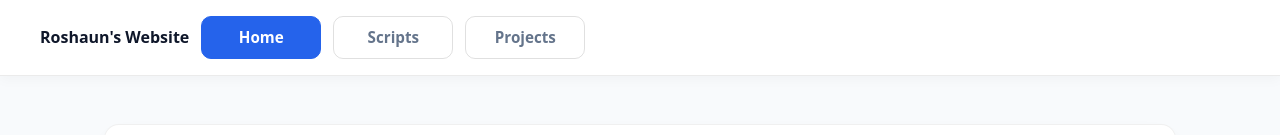
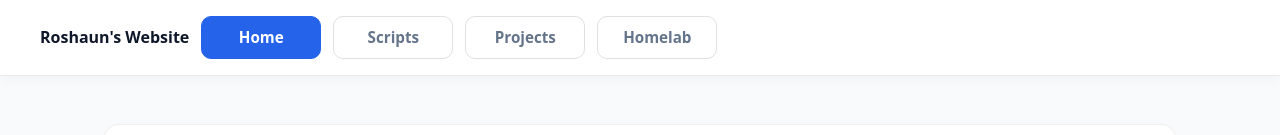
Before and after one commit to shawnie-webdev/roshan-web, a website: page public/homepage/index.html in a window 1280 px wide. Shown: the top 135 px of the page. Drawn offline with Linux system fonts and the light colour scheme; no server answers.

Commit message:
Add Homelab to site navigation

```diff
--- a/public/homepage/index.html
+++ b/public/homepage/index.html
@@ -14,6 +14,7 @@
             <a class="nav-btn active buttonlike" href="/">Home</a>
             <a class="nav-btn buttonlike" href="/list/scripts">Scripts</a>
             <a class="nav-btn buttonlike" href="/list/projects">Projects</a>
+        <a class="nav-btn buttonlike" href="/homelab">Homelab</a>
         </nav>
     </header>
 
```
